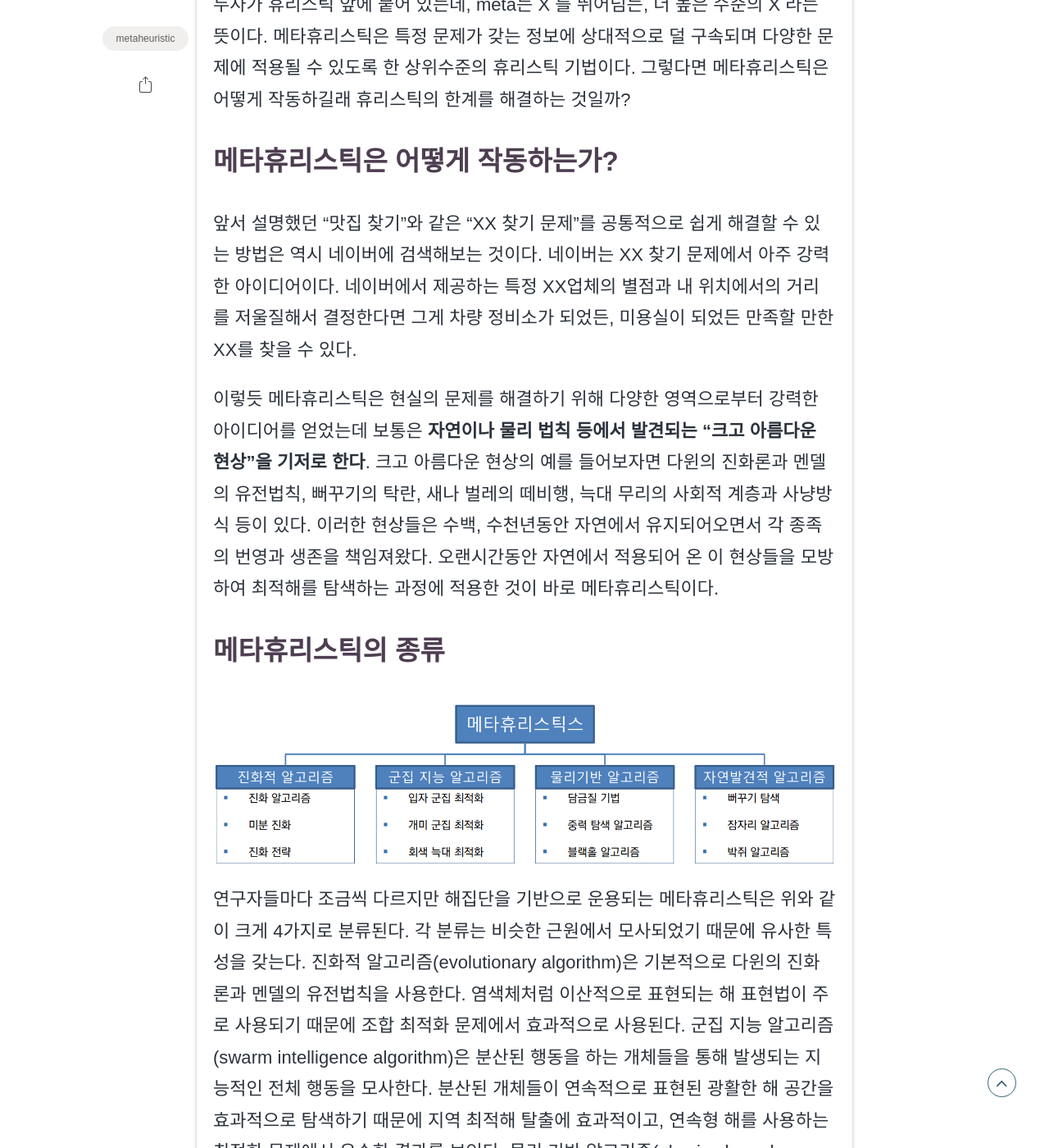
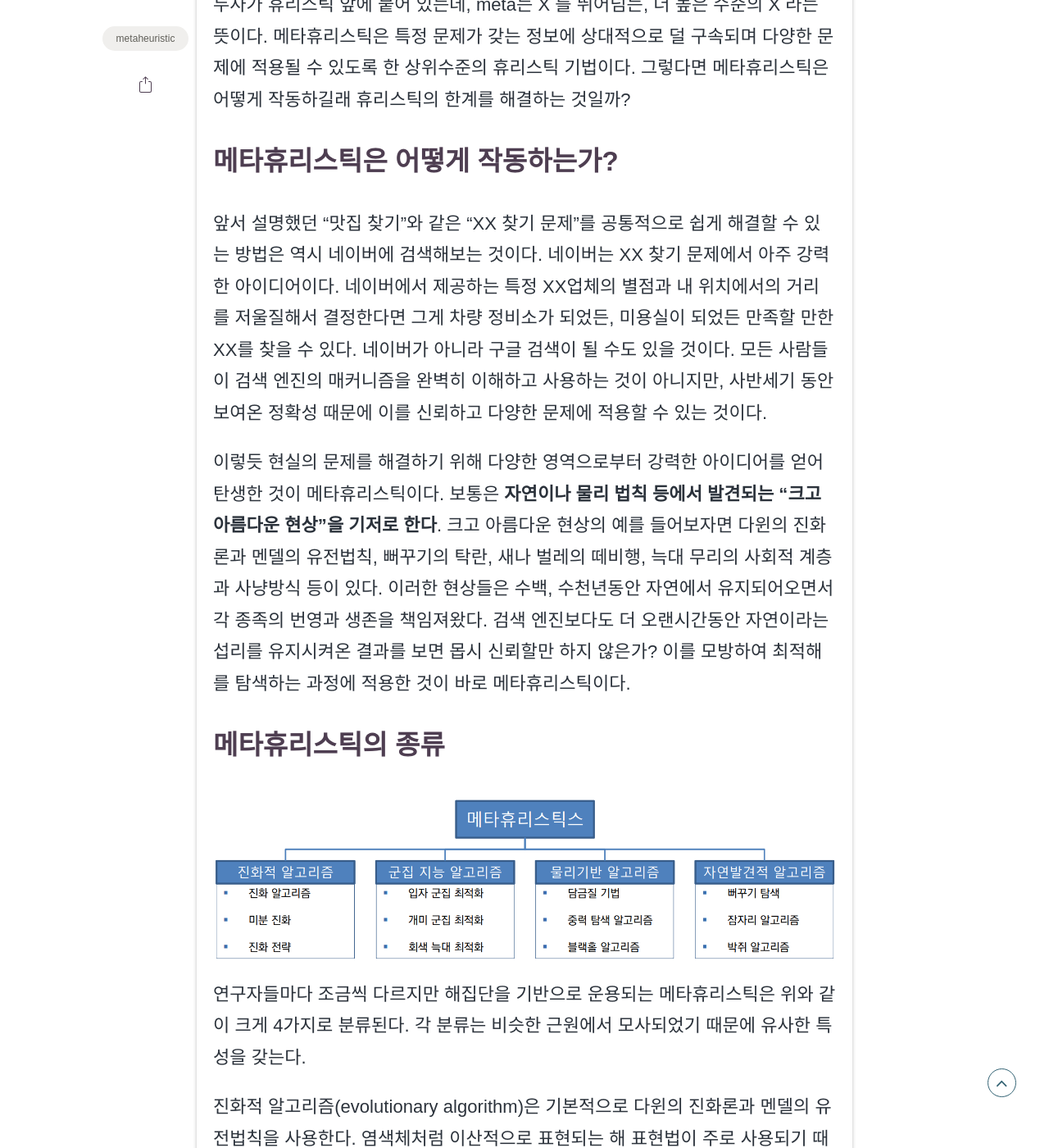
Before and after one commit to koptimizer/koptimizer.tech, a Jekyll site: the page built from _posts/2022-03-17-metaheuristics.md, in a window 1280 px wide and 1400 px high, scrolled down 1622 px. Shown: the whole window at 82% size. Built offline with Jekyll 4.4.1, drawn with Linux system fonts in a browser that asks for light colours; comment, search, counter and statistics services are not loaded; some of the changed text lies outside the part shown.

Commit message:
Update 2022-03-17-metaheuristics.md

```diff
--- a/_posts/2022-03-17-metaheuristics.md
+++ b/_posts/2022-03-17-metaheuristics.md
@@ -17,28 +17,36 @@ comments: true
 
 즉, 휴리스틱은 "맛집 찾기"와 비슷하다. 맛집 찾기라는 과업은 굳이 체계적인 판단을 필요로 하지 않는다. 한달 전에 맛있게 먹었던 라멘 가게를 기억해서 재방문할 수도 있는 것이고, 길거리를 오다니며 발견했던 맛집 포스의 레스토랑을 기억했다가 시도를 해볼 수도 있는 것이다. 이렇게 선택된 맛집이 항상 최선의 맛을 보장하지는 않겠지만, 적절한 수준의 만족감을 줄 것이라고 기대할 수 있다. 이런게 휴리스틱이다.
 
-그러나 휴리스틱은 정보와 경험이 특정 문제에 의존성이 높다는 문제가 있다. 예를 들어서 당신이 지역에서 제일 가는 맛잘알(맛집을 잘 알고 있는 사람)이라고 가정해보자. 그런 당신이 차량 수리를 위해 "좋은 정비소"를 찾고자 한다면 그 간에 쌓아왔던 맛집 찾기에 대한 정보와 경험을 사용할 수 없게된다.
+그러나 휴리스틱은 쌓아왔던 정보와 경험이 특정 문제에 대해 의존성이 높다는 문제가 있다. 예를 들어서 당신이 지역에서 제일 가는 맛잘알(맛집을 잘 알고 있는 사람)이라고 가정해보자. 그런 당신이 차량 수리를 위해 "좋은 정비소"를 찾고자 한다면 그 간에 쌓아왔던 정보와 경험을 대부분 사용할 수 없게된다.
 
 메타휴리스틱은 이러한 휴리스틱의 한계를 해결한다. 메타휴리스틱은 meta라는 접두사가 휴리스틱 앞에 붙어 있는데, meta는 X 를 뛰어넘는, 더 높은 수준의 X 라는 뜻이다. 메타휴리스틱은 특정 문제가 갖는 정보에 상대적으로 덜 구속되며 다양한 문제에 적용될 수 있도록 한 상위수준의 휴리스틱 기법이다. 그렇다면 메타휴리스틱은 어떻게 작동하길래 휴리스틱의 한계를 해결하는 것일까?
 
 ## 메타휴리스틱은 어떻게 작동하는가?
-앞서 설명했던 "맛집 찾기"와 같은 "XX 찾기 문제"를 공통적으로 쉽게 해결할 수 있는 방법은 역시 네이버에 검색해보는 것이다. 네이버는 XX 찾기 문제에서 아주 강력한 아이디어이다. 네이버에서 제공하는 특정 XX업체의 별점과 내 위치에서의 거리를 저울질해서 결정한다면 그게 차량 정비소가 되었든, 미용실이 되었든 만족할 만한 XX를 찾을 수 있다.
+앞서 설명했던 "맛집 찾기"와 같은 "XX 찾기 문제"를 공통적으로 쉽게 해결할 수 있는 방법은 역시 네이버에 검색해보는 것이다. 네이버는 XX 찾기 문제에서 아주 강력한 아이디어이다. 네이버에서 제공하는 특정 XX업체의 별점과 내 위치에서의 거리를 저울질해서 결정한다면 그게 차량 정비소가 되었든, 미용실이 되었든 만족할 만한 XX를 찾을 수 있다. 네이버가 아니라 구글 검색이 될 수도 있을 것이다. 모든 사람들이 검색 엔진의 매커니즘을 완벽히 이해하고 사용하는 것이 아니지만, 사반세기 동안 보여온 정확성 때문에 이를 신뢰하고 다양한 문제에 적용할 수 있는 것이다.
 
-이렇듯 메타휴리스틱은 현실의 문제를 해결하기 위해 다양한 영역으로부터 강력한 아이디어를 얻었는데 보통은 <b>자연이나 물리 법칙 등에서 발견되는 "크고 아름다운 현상"을 기저로 한다</b>. 크고 아름다운 현상의 예를 들어보자면 다윈의 진화론과 멘델의 유전법칙, 뻐꾸기의 탁란, 새나 벌레의 떼비행, 늑대 무리의 사회적 계층과 사냥방식 등이 있다. 이러한 현상들은 수백, 수천년동안 자연에서 유지되어오면서 각 종족의 번영과 생존을 책임져왔다. 오랜시간동안 자연에서 적용되어 온 이 현상들을 모방하여 최적해를 탐색하는 과정에 적용한 것이 바로 메타휴리스틱이다.
+이렇듯 현실의 문제를 해결하기 위해 다양한 영역으로부터 강력한 아이디어를 얻어 탄생한 것이 메타휴리스틱이다. 보통은 <b>자연이나 물리 법칙 등에서 발견되는 "크고 아름다운 현상"을 기저로 한다</b>. 크고 아름다운 현상의 예를 들어보자면 다윈의 진화론과 멘델의 유전법칙, 뻐꾸기의 탁란, 새나 벌레의 떼비행, 늑대 무리의 사회적 계층과 사냥방식 등이 있다. 이러한 현상들은 수백, 수천년동안 자연에서 유지되어오면서 각 종족의 번영과 생존을 책임져왔다. 검색 엔진보다도 더 오랜시간동안 자연이라는 섭리를 유지시켜온 결과를 보면 몹시 신뢰할만 하지 않은가? 이를 모방하여 최적해를 탐색하는 과정에 적용한 것이 바로 메타휴리스틱이다.
 
 ## 메타휴리스틱의 종류
 <center><img src = "./assets/img/posts/20220317/type.png"></center>
-연구자들마다 조금씩 다르지만 해집단을 기반으로 운용되는 메타휴리스틱은 위와 같이 크게 4가지로 분류된다. 각 분류는 비슷한 근원에서 모사되었기 때문에 유사한 특성을 갖는다. 진화적 알고리즘(evolutionary algorithm)은 기본적으로 다윈의 진화론과 멘델의 유전법칙을 사용한다. 염색체처럼 이산적으로 표현되는 해 표현법이 주로 사용되기 때문에 조합 최적화 문제에서 효과적으로 사용된다. 군집 지능 알고리즘(swarm intelligence algorithm)은 분산된 행동을 하는 개체들을 통해 발생되는 지능적인 전체 행동을 모사한다. 분산된 개체들이 연속적으로 표현된 광활한 해 공간을 효과적으로 탐색하기 때문에 지역 최적해 탈출에 효과적이고, 연속형 해를 사용하는 최적화 문제에서 우수한 결과를 보인다. 물리 기반 알고리즘(physics-based algorithm)은 이미 과학적으로 증명된 물리법칙을 이용하기 때문에 비교적 수렴 속도가 비교적 빠르다는 장점이 있다. 최근에는 다른 기법과 결합되어 하이브리드 최적화 기법으로 응용되는 식으로 자주 사용된다. 자연 발견적 알고리즘(bio-inspired algorithm)은 군집 지능 알고리즘과 비슷하게 자연에서 발견된 아이디어를 사용한다. 개체와 군집 사이의 상호작용을 이용하는 군집 지능 알고리즘과는 다르게 단일 개체의 행동 패턴에 대해서 모사하므로 구현이 간단하다는 장점이 있다.
+연구자들마다 조금씩 다르지만 해집단을 기반으로 운용되는 메타휴리스틱은 위와 같이 크게 4가지로 분류된다. 각 분류는 비슷한 근원에서 모사되었기 때문에 유사한 특성을 갖는다.
+
+진화적 알고리즘(evolutionary algorithm)은 기본적으로 다윈의 진화론과 멘델의 유전법칙을 사용한다. 염색체처럼 이산적으로 표현되는 해 표현법이 주로 사용되기 때문에 조합 최적화 문제에서 효과적으로 사용된다.
+
+군집 지능 알고리즘(swarm intelligence algorithm)은 분산된 행동을 하는 개체들을 통해 발생되는 지능적인 전체 행동을 모사한다. 분산된 개체들이 연속적으로 표현된 광활한 해 공간을 효과적으로 탐색하기 때문에 지역 최적해 탈출에 효과적이고, 연속형 해를 사용하는 최적화 문제에서 우수한 결과를 보인다.
+
+물리 기반 알고리즘(physics-based algorithm)은 이미 과학적으로 증명된 물리법칙을 이용하기 때문에 비교적 수렴 속도가 비교적 빠르다는 장점이 있다. 최근에는 다른 기법과 결합되어 하이브리드 최적화 기법으로 응용되는 식으로 자주 사용된다.
+
+자연 발견적 알고리즘(bio-inspired algorithm)은 군집 지능 알고리즘과 비슷하게 자연에서 발견된 아이디어를 사용한다. 개체와 군집 사이의 상호작용을 이용하는 군집 지능 알고리즘과는 다르게 단일 개체의 행동 패턴에 대해서 모사하므로 구현이 간단하다는 장점이 있다.
 
 현재까지 발표된 메타휴리스틱 알고리즘은 100여가지가 넘는다. 이렇게 많은 종류의 메타휴리스틱 알고리즘이 필요할까? no free lunch theorem에 의하면 특정한 문제에 최적화된 알고리즘은 다른 문제에서는 그렇지 않다. 그렇기 때문에 많은 메타휴리스틱 알고리즘을 알고 있다면, 주어진 문제를 더 효과적으로 해결할 수 있음을 의미한다. 그렇다고 모든 메타휴리스틱 알고리즘을 알고 있는 것은 비효율적이겠지만...
 
 ## 메타휴리스틱은 왜 매력적인가?
 메타휴리스틱은 polynomial time안에 해결되지 않는 NP 계열 최적화 문제에 대해 아주 효과적인 근사적 해법이다. 조금 풀어서 설명하자면... NP 문제는 풀 수는 있는 문제이나 문제의 크기가 조금만 커져도 풀이에 필요한 시간이 기하급수적(거의 우주의 모든 원소의 갯수만큼)으로 늘어나는 문제이다. 현실 세계의 최적화 문제 중에는 NP 에 해당하는 문제들이 굉장히 많은 부분을 차지하는데, 최적해는 아니더라도 만족할만한 해를 찾고자 할 때 실용적으로 사용될 수 있다.
 
-또, gradient를 사용하지 않기 때문에 문제의 제약에서 굉장히 자유로우며 gradient-based method에서 발생되는 지역 최적해 교착 문제가 없다. 구현이 쉽다는 것도 꽤나 매력적인 부분이다.
+또, gradient를 사용하지 않기 때문에 문제의 제약에서 굉장히 자유롭다. gradient-based method와는 다르게 수렴(exploitation)과 탐험(exploration)을 균형적으로 수행하기 때문에 non-convex에서 발생되는 local optimal 교착 문제을 해결할 수 있다. 구현이 쉽다는 것도 꽤나 매력적인 부분이다.
 <center><img src = "./assets/img/posts/20220317/tsp.png"><small>NP 문제의 대표적 예시인 TSP, 각 점을 모두 잇는 최소 길이의 한붓그리기를 하면 된다...!</small></center>
 
-물론 장점만 있는 것은 아니다. 메타휴리스틱은 당연하게도 최적해를 보장하지 않는다. 임의 확률을 이용하는 경우가 많아서 각 시행마다 성능 편차가 존재하고, 하이퍼파라미터에 대한 의존성이 높아서 튜닝에 대한 노력도 필요하다. 당신이 마주한 문제의 특성을 잘 분석해보고 메타휴리스틱을 사용할지 결정하면 좋을 것이다.
+물론 장점만 있는 것은 아니다. 임의 확률을 이용하는 경우가 많아서 각 시행마다 성능 편차가 존재하고, 하이퍼파라미터에 대한 의존성이 높아서 튜닝에 대한 노력도 필요하다. 또, 시간 복잡도에 대한 이슈가 있기 때문에 즉각적인 응답을 필요로 하는 의사결정 상황에는 좋지 못하다. 당신이 마주한 문제의 특성을 잘 분석해보고 메타휴리스틱을 사용할지 결정하면 좋을 것이다.
 
 ## 메타휴리스틱 적용의 예시
 적용의 예시는 무궁무진하지만 직접 했던 프로젝트를 한 가지만 소개하고자 한다. 메타휴리스틱 알고리즘의 일종인 뻐꾸기 탐색법(cuckoo search)를 이용하여 정밀가공부품 제조회사인 동X에 공정계획 최적화 기법을 제안했던 경험이 있다.
```
